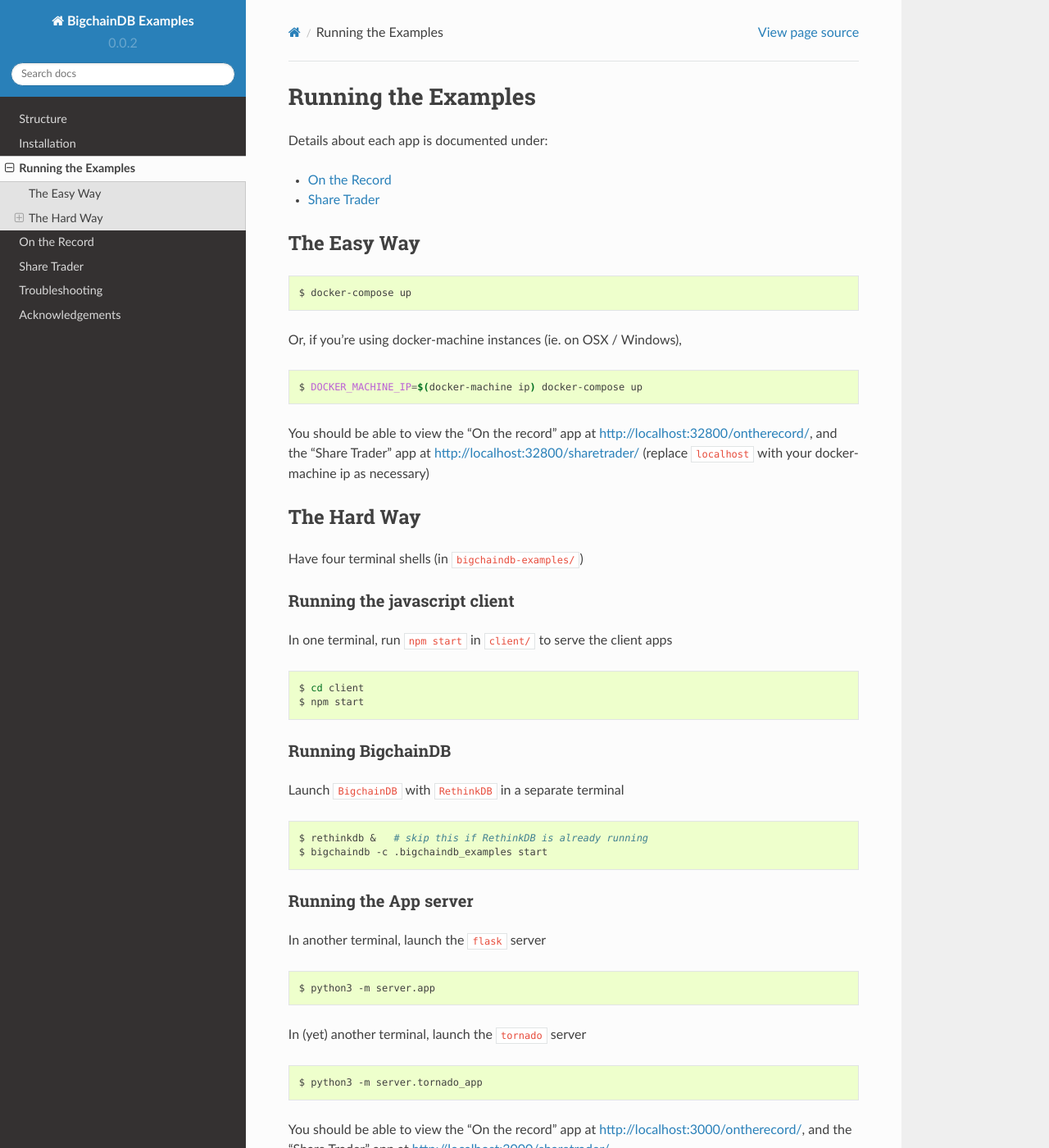
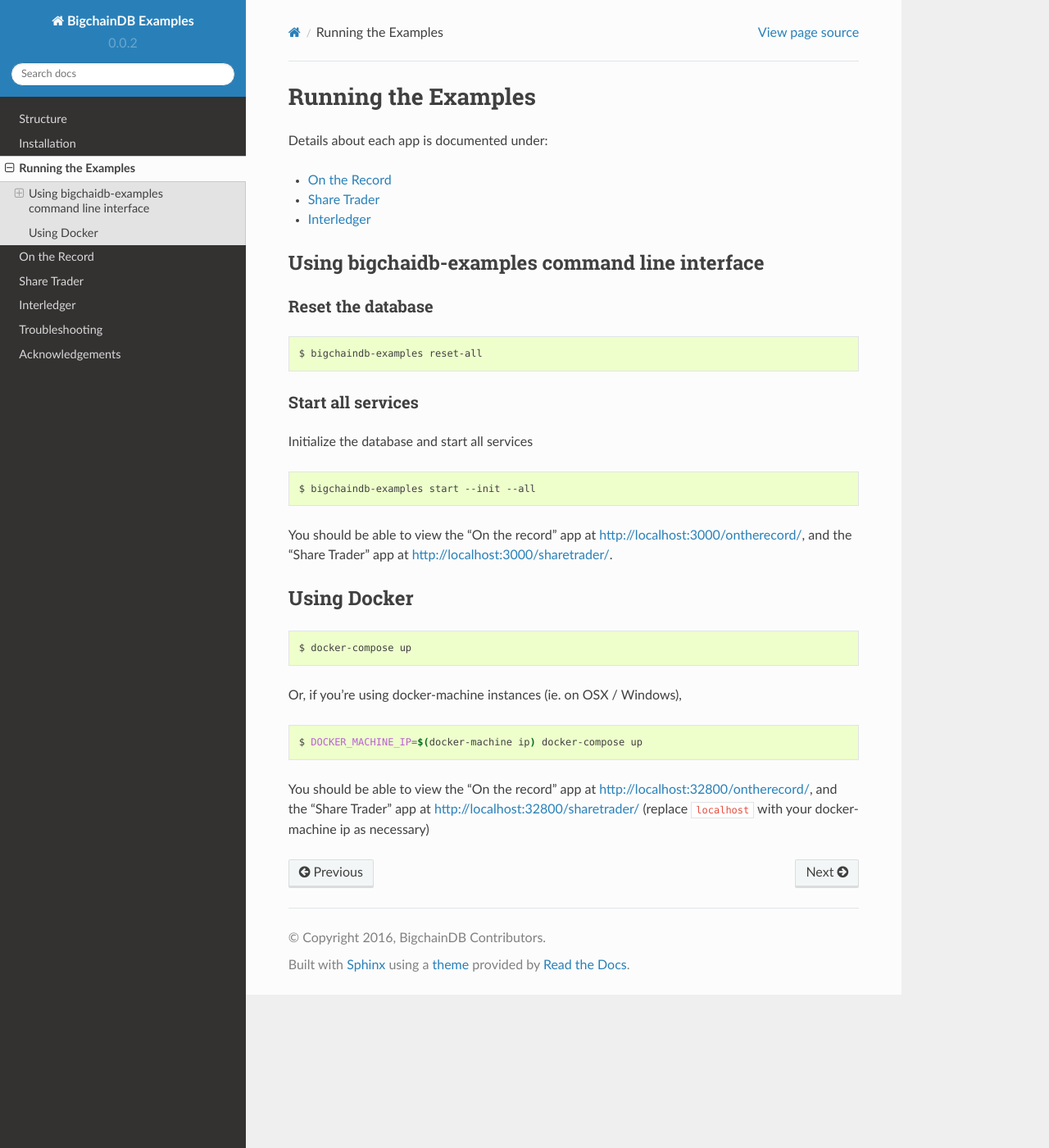
Before and after one commit to bigchaindb/bigchaindb-examples, a Sphinx documentation site: the page built from docs/source/run.rst, in a window 1280 px wide and 1400 px high. Shown: the whole window at 82% size. Built offline with Sphinx 7.4.7 and the Read the Docs theme 2.0.0, drawn with Linux system fonts in a browser that asks for light colours; some of the changed text lies outside the part shown.

Commit message:
Updated documentation

```diff
--- a/docs/source/index.rst
+++ b/docs/source/index.rst
@@ -21,6 +21,7 @@
     run
     ontherecord
     sharetrader
+    interledger
     troubleshooting
     ack
 
--- a/docs/source/install.rst
+++ b/docs/source/install.rst
@@ -59,12 +59,6 @@
     $ BIGCHAINDB_DATABASE_NAME=bigchaindb_examples \
      bigchaindb -yc .bigchaindb_examples configure
 
-    # Initialize BigchainDB
-    $ bigchaindb -c .bigchaindb_examples init
-
-    # Load initial data
-    $ python3 init_db.py
-
     # Install client dependencies
     $ cd client && npm install && cd -
 
--- /dev/null
+++ b/docs/source/interledger.rst
@@ -0,0 +1,6 @@
+.. _interledger:
+
+Interledger
+=============
+
+TODO
--- a/docs/source/run.rst
+++ b/docs/source/run.rst
@@ -6,9 +6,35 @@
 
 * :ref:`ontherecord`
 * :ref:`sharetrader`
+* :ref:`interledger`
 
 
-The Easy Way
+Using bigchaidb-examples command line interface
+------------
+
+Reset the database
+^^^^^^^^^^^^^^^^^^^^^^^^^^^^^
+
+.. code-block:: bash
+
+    $ bigchaindb-examples reset-all
+
+
+Start all services
+^^^^^^^^^^^^^^^^^^^^^^^^^^^^^
+Initialize the database and start all services
+
+.. code-block:: bash
+
+    $ bigchaindb-examples start --init --all
+
+
+You should be able to view the "On the record" app at
+`<http://localhost:3000/ontherecord/>`_, and the "Share Trader" app at
+`<http://localhost:3000/sharetrader/>`_.
+
+
+Using Docker
 ------------
 
 .. code-block:: bash
@@ -25,46 +51,3 @@
 `<http://localhost:32800/ontherecord/>`_, and the "Share Trader" app at
 `<http://localhost:32800/sharetrader/>`_ (replace ``localhost`` with your docker-machine ip as
 necessary)
-
-
-The Hard Way
-------------
-Have four terminal shells (in ``bigchaindb-examples/``)
-
-Running the javascript client
-^^^^^^^^^^^^^^^^^^^^^^^^^^^^^
-In one terminal, run ``npm start`` in ``client/`` to serve the client apps
-
-.. code-block:: bash
-
-    $ cd client
-    $ npm start
-
-
-Running BigchainDB
-^^^^^^^^^^^^^^^^^^
-Launch ``BigchainDB`` with ``RethinkDB`` in a separate terminal
-
-.. code-block:: bash
-
-    $ rethinkdb &   # skip this if RethinkDB is already running
-    $ bigchaindb -c .bigchaindb_examples start
-
-
-Running the App server
-^^^^^^^^^^^^^^^^^^^^^^
-In another terminal, launch the ``flask`` server
-
-.. code-block:: bash
-
-    $ python3 -m server.app
-
-In (yet) another terminal, launch the ``tornado`` server
-
-.. code-block:: bash
-
-    $ python3 -m server.tornado_app
-
-You should be able to view the "On the record" app at
-`<http://localhost:3000/ontherecord/>`_, and the "Share Trader" app at
-`<http://localhost:3000/sharetrader/>`_.
```
